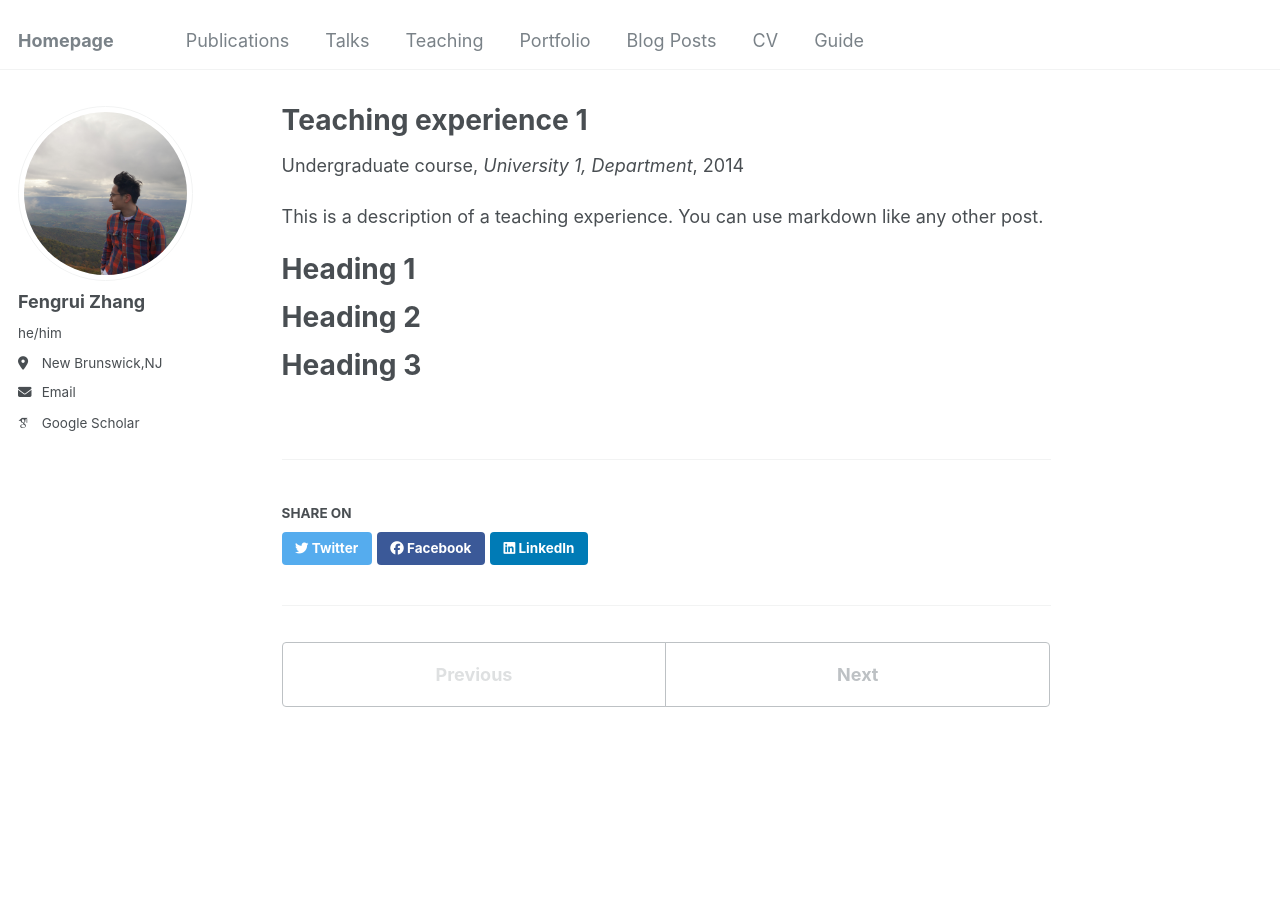
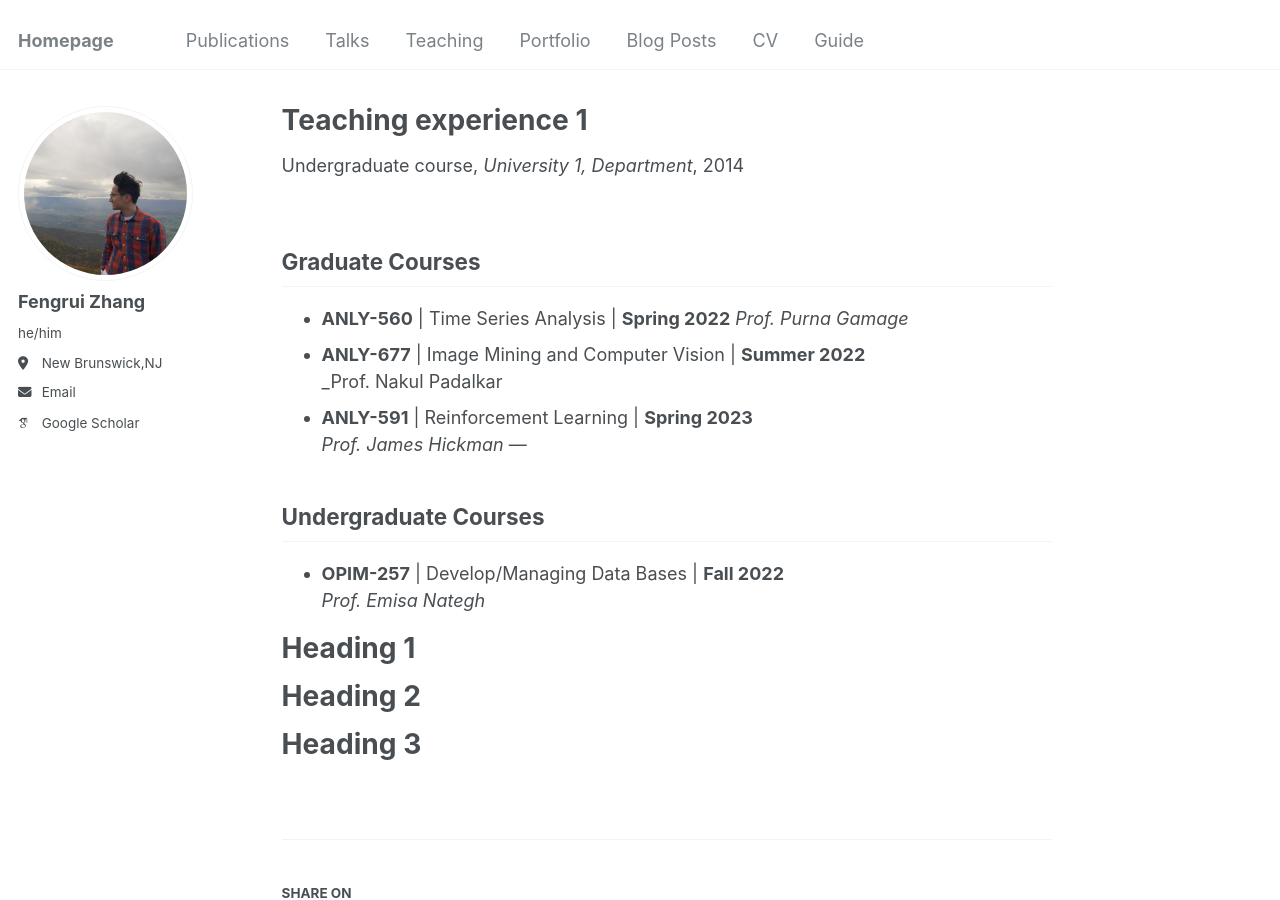
Before and after one commit to fengrui-z/fengrui-z.github.io, a Jekyll site: the page built from _teaching/2014-spring-teaching-1.md, in a window 1280 px wide and 900 px high. Built offline with Jekyll 4.4.1, drawn with Linux system fonts in a browser that asks for light colours; some web fonts are replaced.

Commit message:
Update 2014-spring-teaching-1.md

```diff
--- a/_teaching/2014-spring-teaching-1.md
+++ b/_teaching/2014-spring-teaching-1.md
@@ -8,7 +8,18 @@ date: 2014-01-01
 location: "City, Country"
 ---
 
-This is a description of a teaching experience. You can use markdown like any other post.
+## Graduate Courses
+- **ANLY-560** | Time Series Analysis                                                | **Spring 2022**
+  _Prof. Purna Gamage_
+- **ANLY-677** | Image Mining and Computer Vision                                    | **Summer 2022**
+  _Prof. Nakul Padalkar
+- **ANLY-591** | Reinforcement Learning                                              | **Spring 2023**
+  _Prof. James Hickman_
+---
+
+## Undergraduate Courses
+- **OPIM-257** | Develop/Managing Data Bases                                         | **Fall 2022**
+  _Prof. Emisa Nategh_
 
 Heading 1
 ======
```
